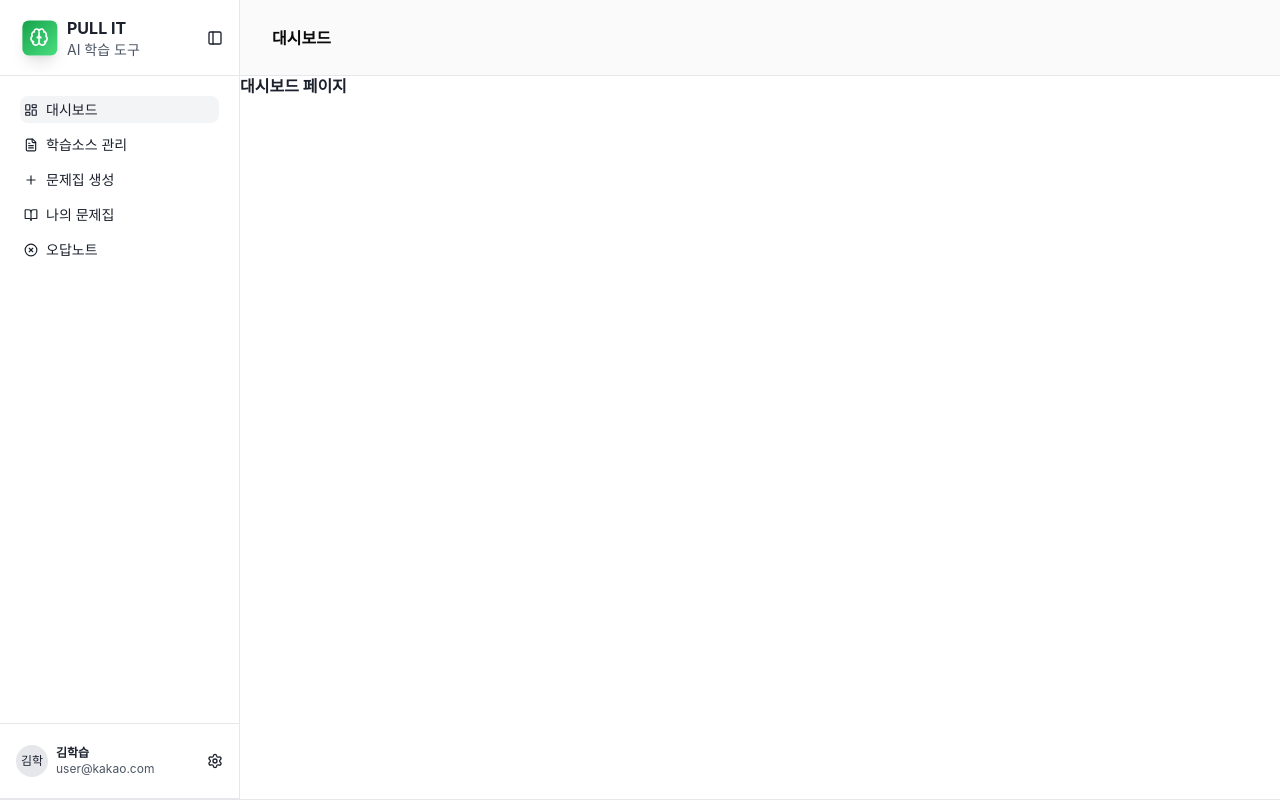
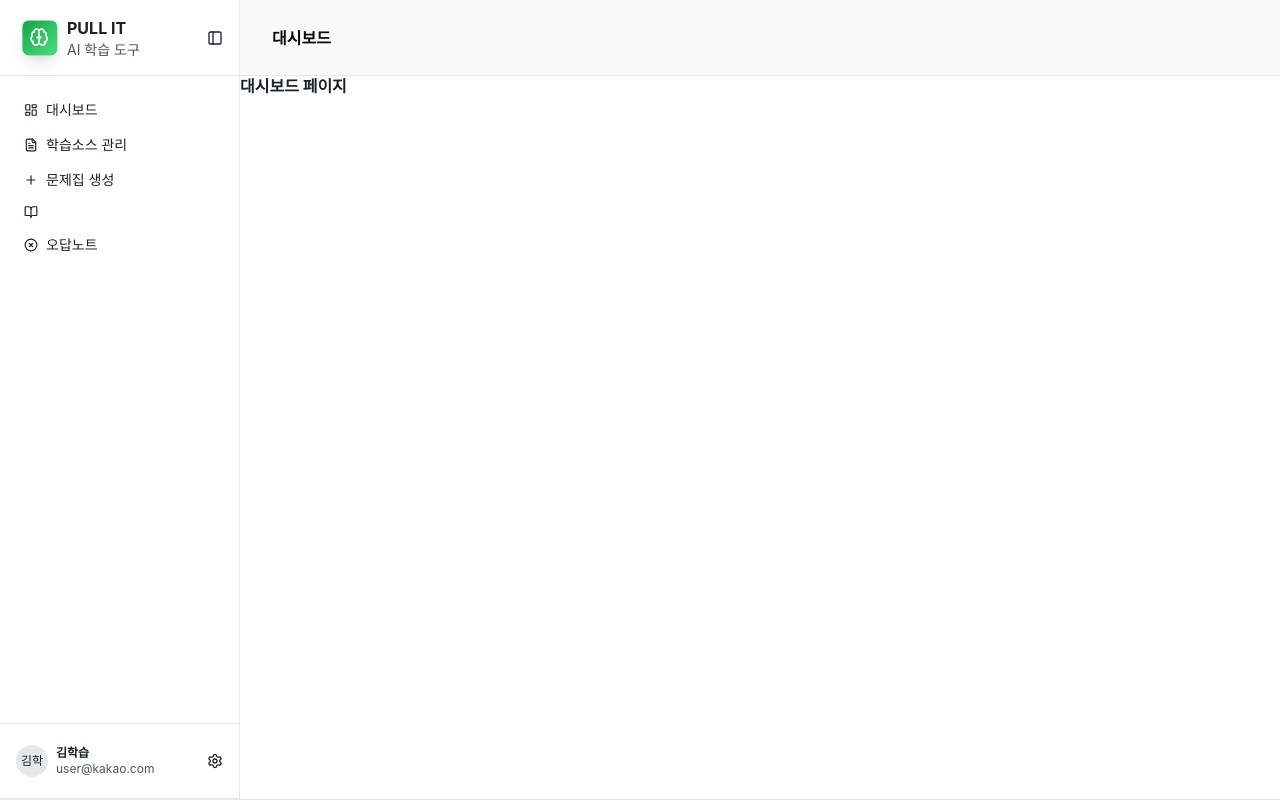
Before and after one commit to kakao-tech-campus-3rd-step3/Team2_FE, a React (Vite) app: page / in a window 1280 px wide. Built offline with nearby package versions, Linux system fonts and the light colour scheme; no server answers; a web font is replaced by a local one.

Commit message:
refactor: 사이드바에 사용되던 setSelectedMenu를 지우고 Link를 사용해서 라우팅 하도록 수정

```diff
--- a/src/shared/components/SideBar/SideBar.tsx
+++ b/src/shared/components/SideBar/SideBar.tsx
@@ -2,6 +2,8 @@ import BrainIconWithBadge from '@/shared/assets/IconBadge';
 import { MIN_HEIGHT } from '@/shared/config/constants';
 import styled from '@emotion/styled';
 import { useNavigate } from 'react-router-dom';
+import { NavLink } from 'react-router-dom';
+import { ROUTES } from '@/app/routePaths';
 
 import {
   FileText,
@@ -86,7 +88,8 @@ const SideBarNav = styled.nav`
   flex-direction: column;
 `;
 
-const SideBarNavItem = styled.div<{ active: boolean }>`
+
+const SideBarNavItem = styled.div<{active:boolean}>`
   display: flex;
   align-items: center;
   border-radius: ${({ theme }) => theme.radius.radius2};
@@ -94,7 +97,9 @@ const SideBarNavItem = styled.div<{ active: boolean }>`
   margin-bottom: ${({ theme }) => theme.spacing.spacing2};
   padding: ${({ theme }) => theme.spacing.spacing1};
 
-  background-color: ${({ active, theme }) => (active ? theme.colors.gray.gray3 : 'transparent')};
+  background-color: 'transparent';
+
+  &.active { background: ${({theme}) => theme.colors.gray.gray3} };
 
   &:hover {
     background-color: ${({ theme }) => theme.colors.gray.gray1};
@@ -164,15 +169,14 @@ const SideBarUserInfoEmail = styled.p`
   color: ${({ theme }) => theme.colors.gray.gray7};
 `;
 
-// TODO: 이거 props 타입도 일관되지않네...
 interface SideBarProps {
+  isOpen: boolean;
+  closeSideBar: () => void;
   selectedMenu: string;
-  setSelectedMenu: (menu: string) => void;
-  isOpen: boolean;
-  setIsOpen: React.Dispatch<React.SetStateAction<boolean>>;
+  changeMenu: (menu: string) => void;
 }
 
-function SideBar({ selectedMenu, setSelectedMenu, isOpen, setIsOpen }: SideBarProps) {
+function SideBar({ isOpen, closeSideBar, selectedMenu, changeMenu }: SideBarProps) {
   const navigate = useNavigate();
 
   return (
@@ -188,48 +192,47 @@ function SideBar({ selectedMenu, setSelectedMenu, isOpen, setIsOpen }: SideBarPr
             </ItemTitleWrapper>
           </IconTitleWrapper>
           {/* TODO: 이 부분 페이지 컴포넌트랑 이름이 같네? 문제가 생길수도? */}
-          <Sidebar size={16} onClick={() => setIsOpen(false)} />
+          <Sidebar size={16} onClick={closeSideBar} />
         </SideBarHeaderItemWrapper>
       </SideBarHeader>
 
       {/* 사이드바 메인 부분 */}
       <SideBarMain>
         <SideBarNav>
-          <SideBarNavItem
-            onClick={() => setSelectedMenu(MENUS.DASHBOARD)}
-            active={MENUS.DASHBOARD === selectedMenu}
-          >
+          <NavLink to={ROUTES.DASHBOARD}>
+            <SideBarNavItem active={MENUS.DASHBOARD === selectedMenu} onClick={() => changeMenu(MENUS.DASHBOARD)}>
               <LayoutDashboard size={14} />
               <SideBarNavTxt>{MENUS.DASHBOARD}</SideBarNavTxt>
             </SideBarNavItem>
-          <SideBarNavItem
-            onClick={() => setSelectedMenu(MENUS.SOURCE)}
-            active={MENUS.SOURCE === selectedMenu}
-          >
+          </NavLink>
+
+          <NavLink to={ROUTES.SOURCE}>
+            <SideBarNavItem active={MENUS.SOURCE === selectedMenu} onClick={() => changeMenu(MENUS.SOURCE)}>
               <FileText size={14} />
               <SideBarNavTxt>{MENUS.SOURCE}</SideBarNavTxt>
             </SideBarNavItem>
-          <SideBarNavItem
-            onClick={() => setSelectedMenu(MENUS.CREATE)}
-            active={MENUS.CREATE === selectedMenu}
-          >
+          </NavLink>
+
+          <NavLink to={ROUTES.CREATE}>
+            <SideBarNavItem active={MENUS.CREATE === selectedMenu} onClick={() => changeMenu(MENUS.CREATE)}>
               <Plus size={14} />
               <SideBarNavTxt>{MENUS.CREATE}</SideBarNavTxt>
             </SideBarNavItem>
-          <SideBarNavItem
-            onClick={() => setSelectedMenu(MENUS.QUIZ)}
-            active={MENUS.QUIZ === selectedMenu}
-          >
+          </NavLink>
+
+          <NavLink to={ROUTES.LIBRARY}>
+            <SideBarNavItem active={MENUS.LIBRARY === selectedMenu} onClick={() => changeMenu(MENUS.LIBRARY)}>
               <BookOpen size={14} />
-            <SideBarNavTxt>{MENUS.QUIZ}</SideBarNavTxt>
+              <SideBarNavTxt>{MENUS.LIBRARY}</SideBarNavTxt>
             </SideBarNavItem>
-          <SideBarNavItem
-            onClick={() => setSelectedMenu(MENUS.WRONG)}
-            active={MENUS.WRONG === selectedMenu}
-          >
+          </NavLink>
+
+          <NavLink to={ROUTES.WRONG}>
+            <SideBarNavItem active={MENUS.WRONG === selectedMenu} onClick={() => changeMenu(MENUS.LIBRARY)}>
               <CircleX size={14} />
               <SideBarNavTxt>{MENUS.WRONG}</SideBarNavTxt>
             </SideBarNavItem>
+          </NavLink>
         </SideBarNav>
       </SideBarMain>
 
```
Lines whose indentation alone changed are shown as unchanged.
